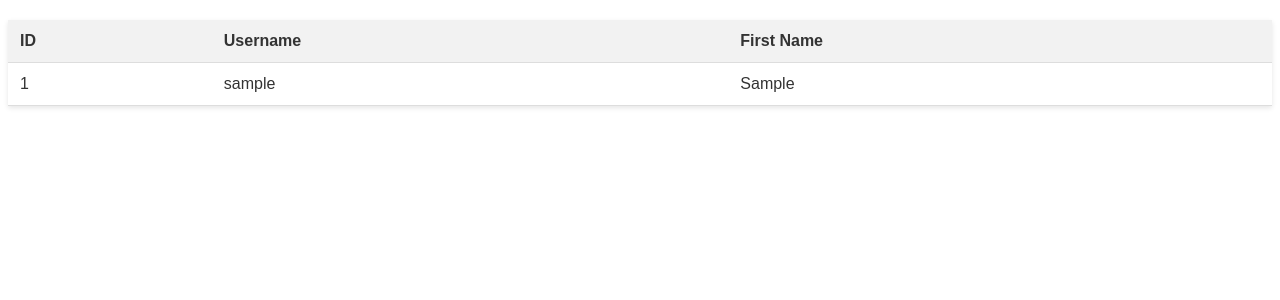
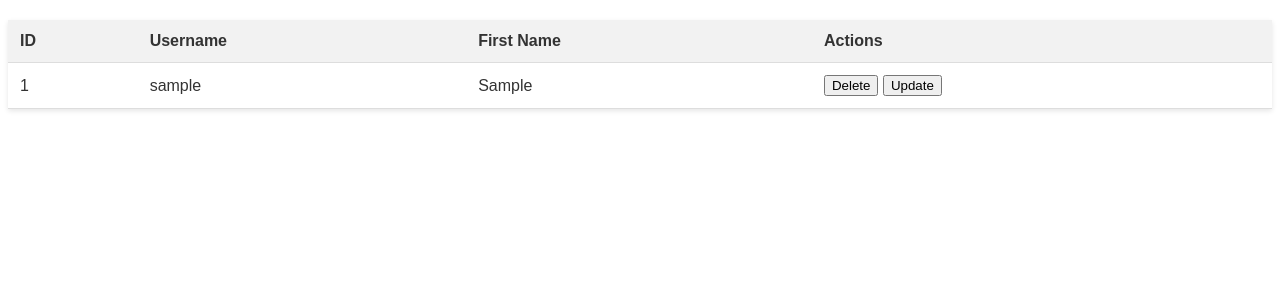
Before and after one commit to benacode/html-css-js--php-project, a PHP site: page /backend/SelectUser.php in a window 1280 px wide. Shown: the top 300 px of the page. Run offline with PHP 8.4, Linux system fonts and the light colour scheme; tables that the repository leaves empty or names only in its code hold one stand-in row (values such as "Sample post").

Commit message:
add action button

```diff
--- a/backend/SelectUser.php
+++ b/backend/SelectUser.php
@@ -17,26 +17,34 @@ $sql = "SELECT id, username, firstname FROM users1";
 $result = $link ->query($sql);
 
 if ($result->num_rows > 0) {
-
-
     echo "<table>
             <tr>
                 <th>ID</th>
                 <th>Username</th>
                 <th>First Name</th>
+                <th>Actions</th>
             </tr>";
     while($row = $result->fetch_assoc()) {
         echo "<tr>
                 <td>" . $row["id"] . "</td>
                 <td>" . $row["username"] . "</td>
                 <td>" . $row["firstname"] . "</td>
+                <td>
+                    <form method='post' action='delete.php' style='display:inline;'>
+                        <input type='hidden' name='id' value='" . $row["id"] . "'>
+                        <input type='submit' value='Delete'>
+                    </form>
+                    <form method='post' action='update.php' style='display:inline;'>
+                        <input type='hidden' name='id' value='" . $row["id"] . "'>
+                        <input type='submit' value='Update'>
+                    </form>
+                </td>
               </tr>";
     }
     echo "</table>";
 } else {
     echo "0 results";
 }
-
 $link->close();
 ?>
 
```
